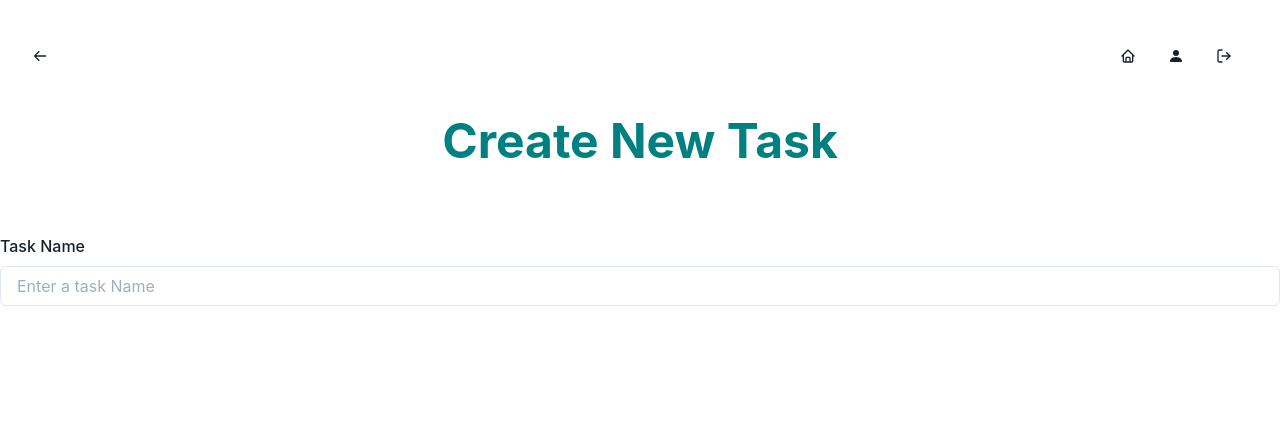
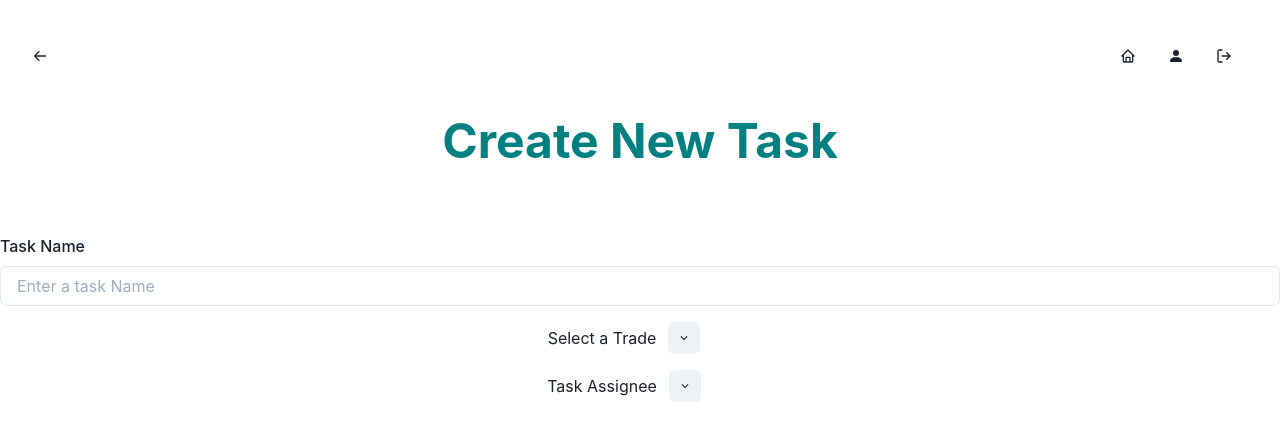
Before and after one commit to QuentinHS/full-stack-app-coder-academy, a React (Vite) app in the folder client/: page /newTask in a window 1280 px wide. Shown: the top 440 px of the page. Built offline with nearby package versions, Linux system fonts and the light colour scheme.

Commit message:
Added dropdowns for Select trade and Task assignee in New task component

```diff
--- a/client/src/components/NewTask.jsx
+++ b/client/src/components/NewTask.jsx
@@ -1,8 +1,13 @@
 import React from "react";
-import { Center, Icon, Input,  Heading, IconButton, Alert, AlertDescription, AlertIcon, FormControl, FormLabel, FormErrorMessage, FormHelperText } from '@chakra-ui/react'
+import { Center, Icon, Text, Input,  Heading, IconButton, Alert, AlertDescription, AlertIcon, FormControl, FormLabel, FormErrorMessage, FormHelperText } from '@chakra-ui/react'
 import { useFormik } from "formik"
+import { ChevronDownIcon } from "@chakra-ui/icons";
+
 
 const NewTask = () => {
+
+    const [show, setShow] = React.useState(false)
+    const handleClickShow = () => setShow(!show)
 
     const formik = useFormik({
         initialValues: {
@@ -26,8 +31,13 @@ const NewTask = () => {
                     {formik.errors.businessName ? <FormErrorMessage>{formik.errors.businessName}</FormErrorMessage> : null}
                 </FormControl>
             </Center>
-            <Center>
-
+            <Center m="1rem">
+                <Text>Select a Trade</Text>
+                <IconButton size='sm'  mr="2rem" ml='12px' aria-label='Show/hide component' icon={<ChevronDownIcon/>} onClick={handleClickShow}/>
+            </Center>
+            <Center m="1rem">
+                <Text>Task Assignee</Text>
+                <IconButton size='sm'  mr="2rem" ml='12px' aria-label='Show/hide component' icon={<ChevronDownIcon/>} onClick={handleClickShow}/>
             </Center>
         </div>
     )
```
